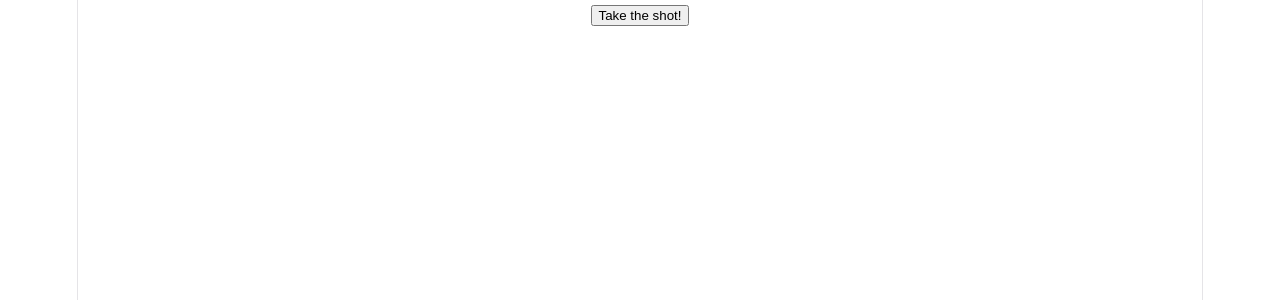
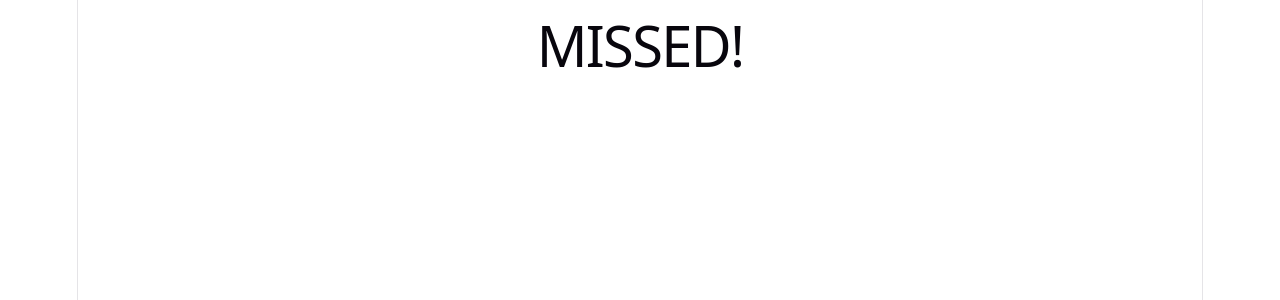
Before and after one commit to taqiyyhdh/myskill-react, a React (Vite) app: page / in a window 1280 px wide. Shown: the top 300 px of the page. Built offline with nearby package versions, Linux system fonts and the light colour scheme.

Commit message:
conditional rendering

```diff
--- a/src/App.jsx
+++ b/src/App.jsx
@@ -1,6 +1,6 @@
 import { useState } from 'react'
 import './App.css'
-import FootBall from './Event'
+import Goal from './conditional'
 
 function App() {
   const [count, setCount] = useState(0)
@@ -8,7 +8,7 @@ function App() {
   return (
     <>
       <div className="App">
-        <FootBall />
+        <Goal isGoal = {false} />
       </div>
     </>
   )
--- /dev/null
+++ b/src/Conditional.jsx
@@ -0,0 +1,22 @@
+import React from "react";
+
+function MissedGoal () {
+  return <h1>MISSED!</h1>
+}
+
+function MadeGoal () {
+  return <h1>GOAL!</h1>
+}
+
+function Goal (props) {
+  const isGoal = props.isGoal;
+
+  // Ternary Operation
+  return isGoal ? <MadeGoal /> : <MissedGoal />;
+
+  // if statement
+  // if (isGoal) {
+  //   return <MadeGoal />;}
+  //   return <MissedGoal />;
+}
+export default Goal;
```
